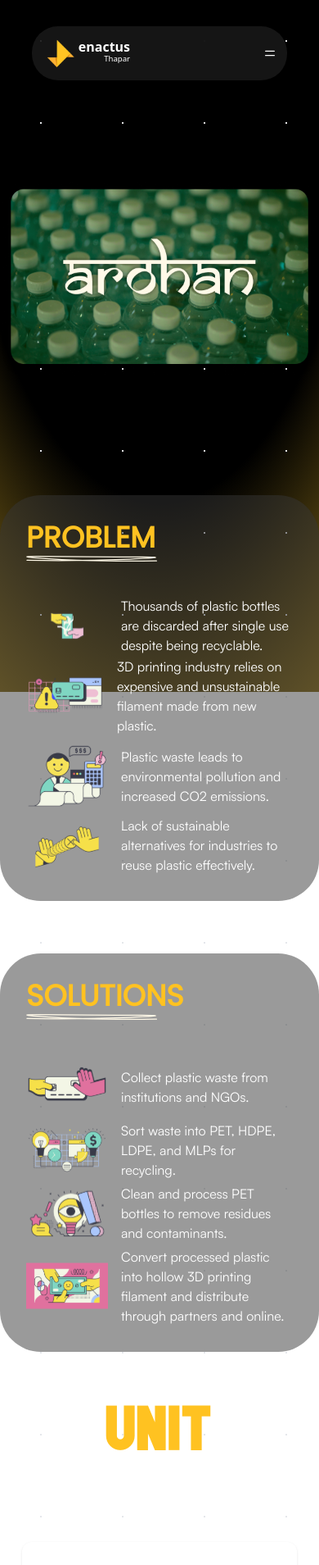
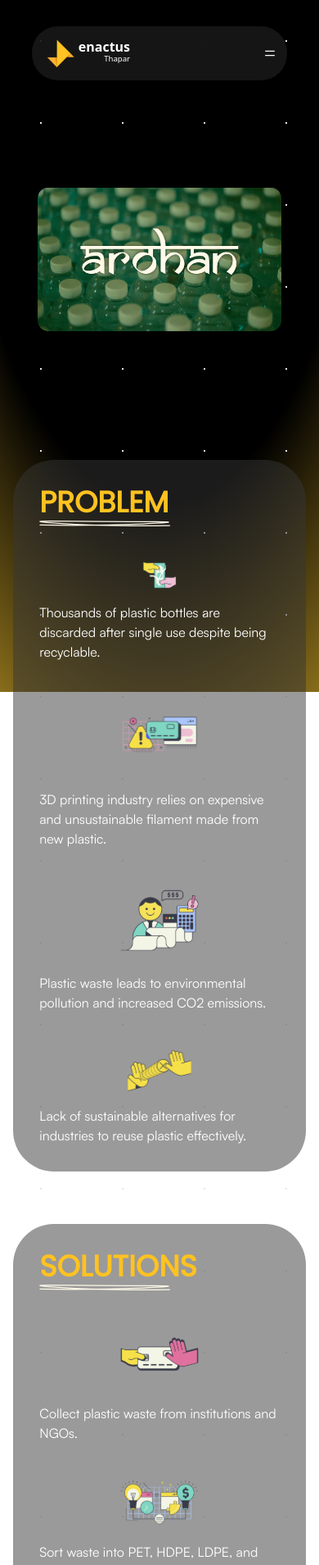
Before and after one commit to vishesh7124/enactus-thapar, a React (Vite) app: page /projects/aarohan in a window 390 px wide. Shown: the top 1909 px of the page at 82% size. Built offline with nearby package versions, Linux system fonts and the light colour scheme.

Commit message:
some fixes

```diff
--- a/src/components/Banner.tsx
+++ b/src/components/Banner.tsx
@@ -9,7 +9,7 @@ import {motion} from "motion/react"
 
 const Banner: React.FC<BannerProps> = ({ title, children }) => {
   return (
-    <div className=" bg-[#363636]/50 rounded-[50px] flex flex-col justify-center p-8 gap-8 max-sm:gap-10 lg:min-w-2/3 max-w-7xl">
+    <div className=" bg-[#363636]/50 rounded-[50px] flex flex-col justify-center p-8 gap-8 max-sm:gap-10 lg:min-w-2/3 max-w-7xl  max-sm:w-11/12">
                           <div>
             <h2 className="text-4xl font-semibold font-poppins text-[#FFC221] max-sm:text-4xl ">
               {title}
@@ -41,7 +41,7 @@ const Banner: React.FC<BannerProps> = ({ title, children }) => {
 
             </div>
           </div>
-      <div className="grid grid-flow-row grid-rows-1   lg:grid-flow-col lg:grid-rows-2 lg:gap-12 lg:text-xl font-satoshi">
+      <div className="grid grid-flow-row grid-rows-1   lg:grid-flow-col lg:grid-rows-2 lg:gap-12 lg:text-xl font-satoshi max-sm:text-base max-sm:gap-10">
         {children}
       </div>
     </div>
--- a/src/components/Problem_banner.tsx
+++ b/src/components/Problem_banner.tsx
@@ -16,7 +16,7 @@ const Problem_banner = ({problems}:ProblemProps) => {
   return (
     <Banner title="PROBLEM">
       {problems.map((problem,index)=>(
-      <div className="flex items-center  justify-start gap-4">
+      <div className="flex items-center  justify-start gap-4 max-sm:flex-col">
         <img src={images[index]} alt="ps1" className="max-h-[100px] max-w-[100px]" />
         <p className="text-white">{problem}</p>
       </div>
--- a/src/components/Solution_Banner.tsx
+++ b/src/components/Solution_Banner.tsx
@@ -17,7 +17,7 @@ const Solution_banner = ({solutions}:solutionProps) => {
     <Banner title="SOLUTIONS">
       {solutions.map((solution,index)=>(
 
-        <div key={index} className="flex items-center gap-4">
+        <div key={index} className="flex items-center gap-4 max-sm:flex-col">
         <img src={images[index]} alt="ps1" className="max-h-[100px] max-w-[100px]" />
         <p className="text-white">{solution}</p>
       </div>
--- a/src/components/UnitEconomics.tsx
+++ b/src/components/UnitEconomics.tsx
@@ -10,12 +10,12 @@ const UnitEconomics = ({chartData}:UnitEconomicsProps) => {
       <DonutChart chartData={chartData} />
       <div className="flex flex-col justify-center items-center gap-0">
         <p
-          className={`text-6xl text-[#FFC221]  font-seriguel text-uppercase font-bold `}
+          className={`text-6xl max-sm:text-4xl text-[#FFC221]  font-seriguel text-uppercase font-bold `}
         >
           UNIT{" "}
         </p>
         <p
-          className={`text-6xl text-white font-seriguel text-uppercase font-bold  `}
+          className={`text-6xl max-sm:text-4xl text-white font-seriguel text-uppercase font-bold  `}
         >
           ECONOMICS{" "}
         </p>
--- a/src/components/mvpblocks/cardflip.tsx
+++ b/src/components/mvpblocks/cardflip.tsx
@@ -33,8 +33,8 @@ export interface CardFlipProps {
 function BackOfCard({color, children, title}:{color:string, children:string, title:any}){
   return (
     <>
-    <div className="border-[5px] border-color-white w-full h-full rounded-[10px] flex flex-col justify-start items-start gap-3.5 p-4 max-sm:p-2" style={{backgroundColor:color}}>
-        <h3 className='text-3xl max-sm:text-xl font-semibold font-seriguel'>
+    <div className="border-[5px] border-color-white w-full h-full min-h-fit rounded-[10px] flex flex-col justify-start items-start gap-3.5 p-4 max-sm:p-2" style={{backgroundColor:color}}>
+        <h3 className='text-2xl max-sm:text-base font-semibold font-seriguel w-full break-words whitespace-normal '>
          {title}
         </h3>
         <p className='text-base max-[850px]:text-[0.75rem] w-full break-words whitespace-normal overflow-y-auto'>
@@ -57,7 +57,7 @@ export default function CardFlip({
 
   return (
     <div
-      className="group relative h-[360px]  w-72 max-[850px]:max-w-60 max-[850px]:max-h-72 max-sm:max-w-96 max-sm:w-96 max-sm:max-h-64 [perspective:2000px]"
+      className="group relative h-[360px]  w-72 max-[850px]:max-w-60 max-[850px]:max-h-72 max-sm:max-w-96 max-sm:w-96 max-sm:h-72 max-sm:min-h-fit [perspective:2000px]"
       onMouseEnter={() => setIsFlipped(true)}
       onMouseLeave={() => setIsFlipped(false)}
     >
--- a/src/components/ui/tabs.tsx
+++ b/src/components/ui/tabs.tsx
@@ -59,7 +59,7 @@ export const Tabs = ({
                 layoutId="clickedbutton"
                 transition={{ type: "spring", bounce: 0.3, duration: 0.6 }}
                 className={cn(
-                  "absolute inset-0 bg-gray-200 dark:bg-zinc-800 rounded-full ",
+                  "absolute inset-0 bg-gray-200 dark:bg-[#ffc421d4] rounded-full ",
                   activeTabClassName
                 )}
               />
--- a/src/pages/Proj.tsx
+++ b/src/pages/Proj.tsx
@@ -164,7 +164,7 @@ impact:[
       bgImage: bg12,
       color: "#bb9534",
       title: "Responsible Consumption and Production",
-      desc: "Provides a circular economy solution by reusing plastic bottles into productive materials."
+      desc: "Circular economy solution by reusing plastic bottles into productive materials."
     },
     {
       sdg: sdg13,
@@ -191,7 +191,7 @@ const Proj = () => {
   const project = projectData[encodeURIComponent(params.pname ?? "") as keyof typeof projectData];
   return (
     <div className="relative z-0 w-full flex flex-col justify-center items-center gap-16 text-white pt-55">
-        <img src={project.banner} className="mb-20 mx-auto w-4xl max-sm:w-2xl h-auto "/>
+        <img src={project.banner} className="mb-20 mx-auto w-4xl max-sm:w-80  "/>
         <Problem_banner problems={project.problems} />
         <Solution_banner solutions={project.solutions} />
         <UnitEconomics chartData={project.chartData} />
```
